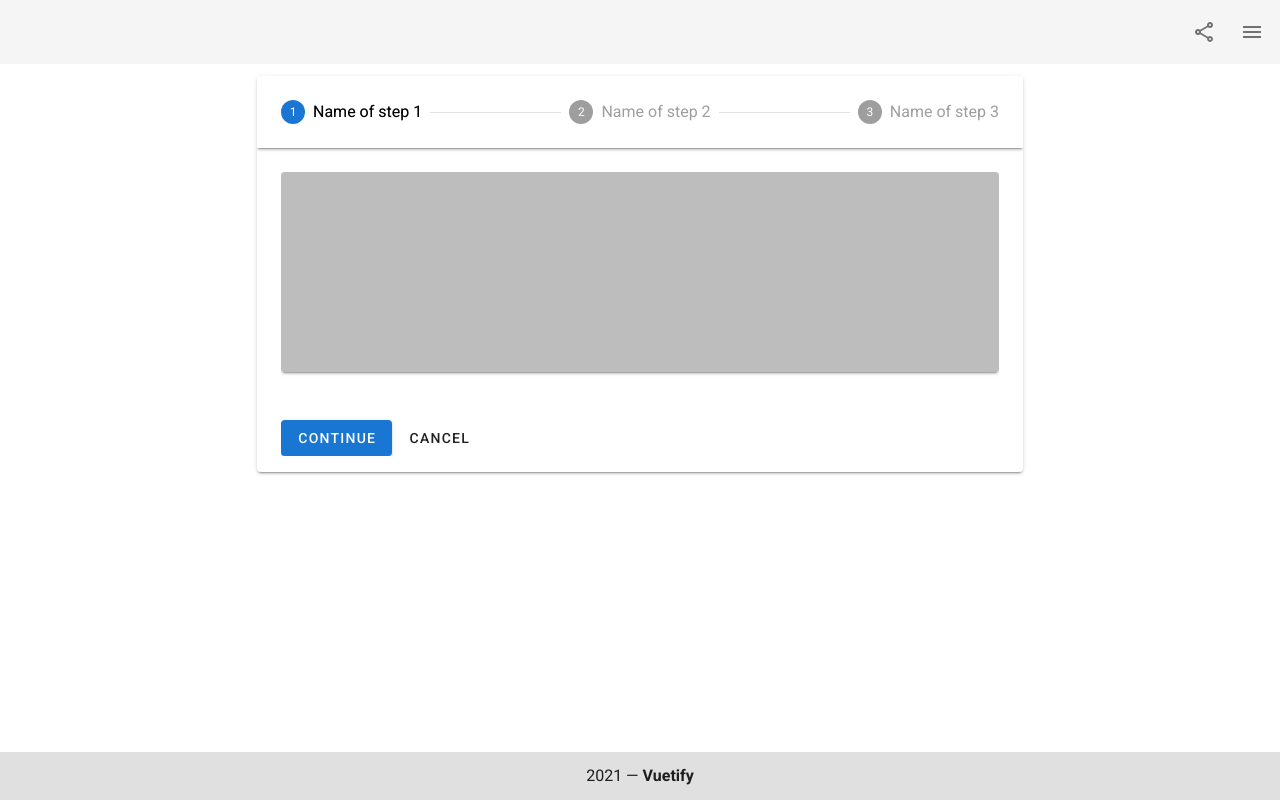
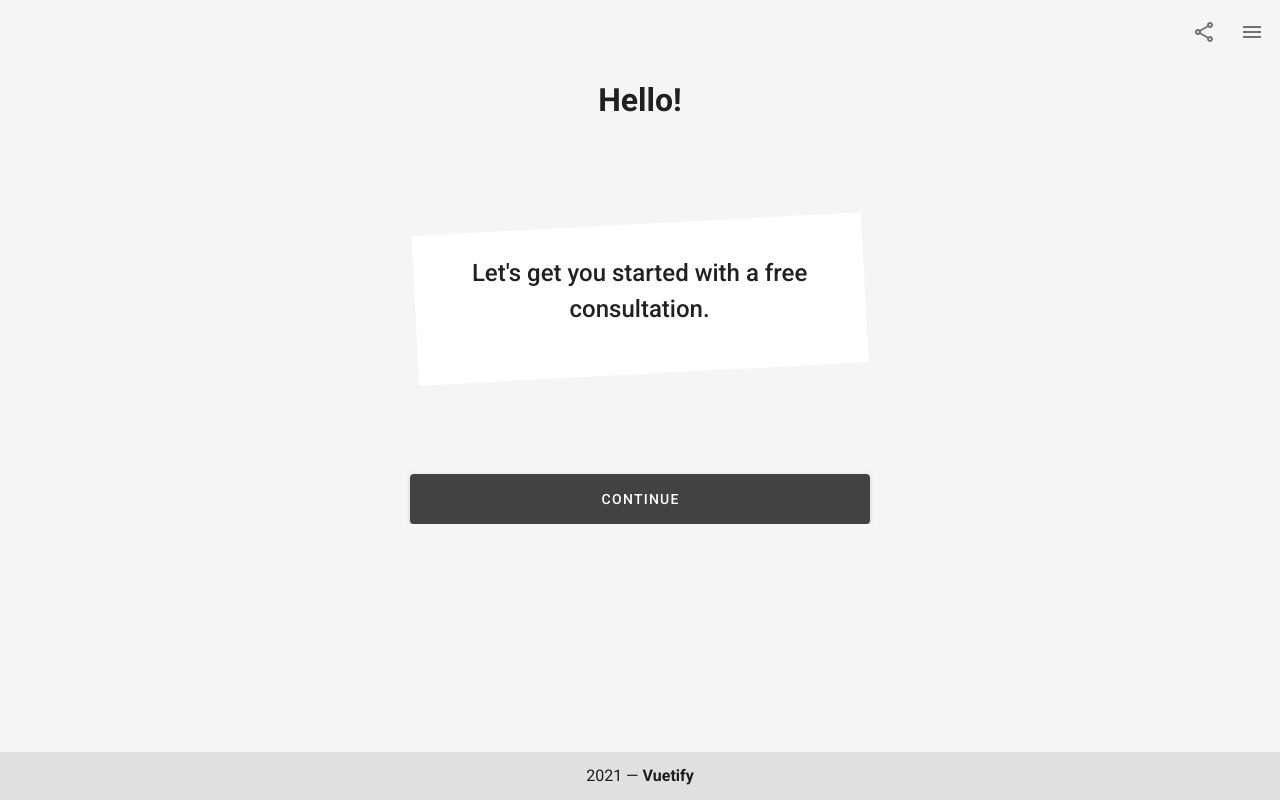
Before and after one commit to anmol091192/vue-polgon-project, a Vue app: page /signup in a window 1280 px wide. Built offline with nearby package versions, Linux system fonts and the light colour scheme.

Commit message:
Signup page without styling complete

```diff
--- /dev/null
+++ b/src/components/Intro.vue
@@ -0,0 +1,51 @@
+<template>
+    <div
+        class="intro"
+    >
+        <h1>Hello!</h1>
+        <div class="intro-card">
+            <p class="intro-card-text">
+            Let's get you started with a free consultation.
+            </p>
+        </div>
+    </div>
+</template>
+
+<script>
+export default {
+    name: 'Intro',
+}
+
+</script>
+
+<style>
+.intro {
+  background-color: #F5F5F5;
+  text-align: center;
+  display: flex;
+  flex-direction: column;
+  align-items: center;
+
+}
+
+.intro-card {
+  display: flex;
+  align-items: center;
+  position: relative;
+  width:450px;
+  height: 150px;
+  margin: 100px 0;
+  background-color: white;
+  transform: rotate(-3deg);
+}
+
+.intro-card-text {
+  padding: 10px;
+  font-size: 24px;
+  font-weight: 500;
+  margin-left: auto;
+  margin-right: auto;
+  text-align: center;
+  transform: rotate(3deg);
+}
+</style>
--- a/src/views/Home.vue
+++ b/src/views/Home.vue
@@ -118,22 +118,22 @@
             {
                 id: 1,
                 name: "1. Consultation and intake",
-                description: "Comprehensive assessment for dyslexia, dyscalculia, and other learning differences in reading, math, and writing." ,
+                description: "In your complimentary consultation, a referral specialist will answer all your questions. If you’re a good fit for an assessment, we’ll get a full history and schedule your appointment." ,
             },
             {
                 id: 2,
                 name: "2. Tele-assessment",
-                description: "Comprehensive assessment for ADHD. Available as an add-on to a specific learning differences assessment.",
+                description: "Meet your psychologist from the comfort of your home. Our licensed PhD/PsyD psychologists have years of experience and use widely-accepted, gold-standard assessment procedures.",
             },
             {
                 id: 3,
                 name: "3. Report within a week",
-                description: "Ongoing support appointments with your psychologist. Available as an assessment add-on.",
+                description: "Your report — with an official diagnosis and tailored recommendations — is valid for eligibility determinations for an IEP, testing accommodations, and other services.",
             },
             {
                 id: 4,
                 name: "4. Follow-up support",
-                description: "Ongoing support appointments with your psychologist. Available as an assessment add-on.",
+                description: "After your assessment, book ongoing appointments. Your psychologist can help with general support and, if needed, school IEP and learning plan advocacy sessions.",
             }
         ]
     }),
--- a/src/views/SignUp.vue
+++ b/src/views/SignUp.vue
@@ -1,105 +1,216 @@
 <template>
+<div class="signup">
   <v-container>
     <v-row justify="center">
       <v-col
         cols="8"
       >
-        <v-stepper v-model="e1">
-          <v-stepper-header>
-            <v-stepper-step
-              :complete="e1 > 1"
-              step="1"
-            >
-              Name of step 1
-            </v-stepper-step>
-
-            <v-divider></v-divider>
-
-            <v-stepper-step
-              :complete="e1 > 2"
-              step="2"
-            >
-              Name of step 2
-            </v-stepper-step>
-
-            <v-divider></v-divider>
-
-            <v-stepper-step step="3">
-              Name of step 3
-            </v-stepper-step>
-          </v-stepper-header>
-
+        <v-stepper
+        class="signup-wrapper"
+        v-model="e1">
           <v-stepper-items>
-            <v-stepper-content step="1">
-              <v-card
-                class="mb-12"
-                color="grey lighten-1"
-                height="200px"
-              ></v-card>
-
+            <v-stepper-content
+            class="signup-content"
+            step="1">
+              <Intro />
                <v-btn
-                color="primary"
+                class="intro-button"
+                color="secondary"
+                min-height="50"
                 @click="e1 = 2"
                 >
                     Continue
                 </v-btn>
-
-              <v-btn text>
-                Cancel
-              </v-btn>
             </v-stepper-content>
 
-            <v-stepper-content step="2">
+            <v-stepper-content
+            class="signup-content"
+            step="2">
+              <div
+              class="targets"
+              >
+                <h1 class="mb-10 targets-title">Who's this assessment for?</h1>
+                <v-hover
+                  v-slot="{ hover }"
+                >
                 <v-card
-                class="mb-12"
-                color="grey lighten-1"
-                height="200px"
-              ></v-card>
-
+                  flat
+                  :class="`${hover? 'targets-card-hover': 'targets-card'}`"
+                  @click="forward = true"
+                  min-width="60%"
+                  min-height="100"
+                >
+                      Myself
+                </v-card>
+                </v-hover>
+                <v-hover
+                  v-slot="{ hover }"
+                >
+                <v-card
+                  color="#fff"
+                  :class="`${hover? 'targets-card-hover': 'targets-card'}`"
+                  @click="forward = true"
+                  min-width="60%"
+                  min-height="100"
+                  flat
+                >
+                      My Child
+                </v-card>
+                </v-hover>
+                <v-hover
+                  v-slot="{ hover }"
+                >
+                <v-card
+                  color="#fff"
+                  :class="`${hover? 'targets-card-hover': 'targets-card'}`"
+                  @click="forward = true"
+                  min-width="60%"
+                  min-height="100"
+                  flat
+                >
+                      Someone else
+                </v-card>
+                </v-hover>
                 <v-btn
-                color="primary"
+                  min-width="60%"
+                  min-height="50"
+                  color="secondary"
                   @click="e1 = 3"
+                  :disabled="forward ? false:true"
                 >
                   Continue
                 </v-btn>
-
-              <v-btn text>
-                Cancel
-              </v-btn>
+              </div>
             </v-stepper-content>
 
-            <v-stepper-content step="3">
-              <v-card
-                class="mb-12"
-                color="grey lighten-1"
-                height="200px"
-              ></v-card>
+            <v-stepper-content
+            class="signup-content"
+            step="3">
+              <div class="contact">
+                <h1 class="mb-10 targets-title">How can we contact you?</h1>
+                  <div class="pl-16 pr-16">
+                    <v-text-field
+                      label="Full Name"
+                      placeholder="Placeholder"
+                      flat
+                      outlined
+                      solo
+                    ></v-text-field>
+                    <v-select
+                      label="Solo field"
+                      flat
+                      outlined
+                      solo
+                    ></v-select>
+                    <v-text-field
+                      label="Phone Number"
+                      placeholder="Placeholder"
+                      flat
+                      outlined
+                      solo
+                    ></v-text-field>
+                    <v-text-field
+                      label="E-mail"
+                      placeholder="Placeholder"
+                      flat
+                      outlined
+                      solo
+                    ></v-text-field>
+                    <v-btn
+                    color="secondary"
+                    @click="e1 = 1"
+                    min-width="60%"
+                    min-height="50"
+                    >
+                      Submit
+                    </v-btn>
+                  </div>
 
-              <v-btn
-                color="primary"
-                @click="e1 = 1"
-              >
-                Continue
-              </v-btn>
 
-              <v-btn text>
-                Cancel
-              </v-btn>
+              </div>
             </v-stepper-content>
           </v-stepper-items>
         </v-stepper>
       </v-col>
     </v-row>
   </v-container>
+  </div>
 </template>
 
 <script>
+import Intro from '../components/Intro';
+
 export default {
   name: "SignUp",
+  components: {
+    Intro,
+  },
   data () {
       return {
         e1: 1,
+        forward: false,
       }
   },
 }
 </script>
+
+<style>
+.signup {
+  background-color: #F5F5F5;
+  text-align: center;
+  height: 100%;
+}
+
+.signup-wrapper {
+  background-color: #F5F5F5 !important;
+  margin: 0;
+  box-shadow: none !important;
+}
+
+.signup-content {
+  padding: 0 !important;
+}
+
+.intro-button {
+  width: 60%;
+}
+
+.targets {
+  background-color: #F5F5F5;
+  text-align: center;
+  display: flex;
+  flex-direction: column;
+  align-items: center;
+}
+
+.targets-card {
+  align-items: center;
+  display: flex;
+  justify-content: center;
+  margin-bottom: 30px;
+  font-size: 20px;
+  font-weight: 700;
+}
+
+.targets-card-hover {
+  align-items: center;
+  display: flex;
+  justify-content: center;
+  margin-bottom: 30px;
+  font-size: 20px;
+  font-weight: 700;
+  border: 2px solid #000 !important;
+}
+
+.targets-title {
+  font-size: 40px;
+}
+
+.contact {
+  background-color: #F5F5F5;
+  text-align: center;
+  display: flex;
+  flex-direction: column;
+}
+
+</style>
```
Lines whose indentation alone changed are shown as unchanged.
